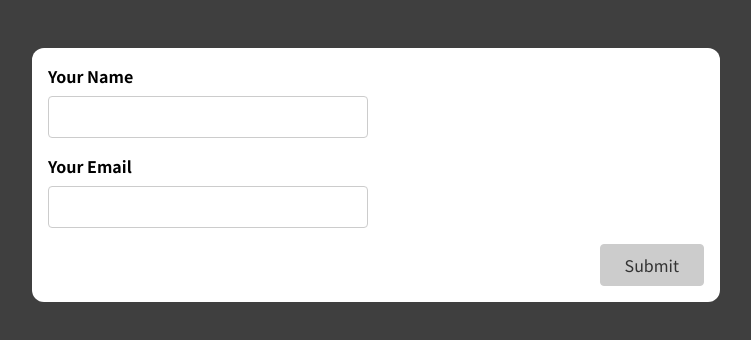
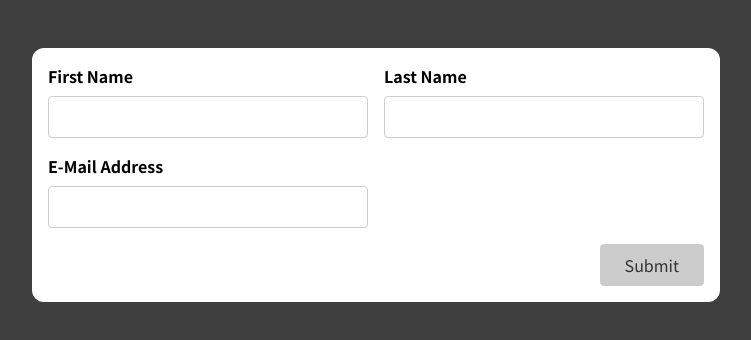
Before and after one commit to kevinsvanback/dummy-forms-and-input, a React (Create React App) app: page / in a window 1280 px wide. Shown: the top 340 px of the page, without its empty margins (264-1015 px from the left). Built offline with nearby package versions, Linux system fonts and the light colour scheme.

Commit message:
basic form connection to custom hook

```diff
--- a/src/App.js
+++ b/src/App.js
@@ -1,9 +1,9 @@
-import SimpleInput from './components/SimpleInput';
+import BasicForm from './components/BasicForm';
 
 function App() {
   return (
     <div className="app">
-      <SimpleInput />
+      <BasicForm />
     </div>
   );
 }
--- a/src/components/BasicForm.js
+++ b/src/components/BasicForm.js
@@ -1,22 +1,74 @@
+import useInput from "../hooks/useInput";
+
 const BasicForm = (props) => {
+  const { enteredValue: enteredFirstName,
+    enteredValueIsValid: enteredFirstNameIsValid,
+    valueInputIsInvalid: firstNameInputIsInvalid,
+    valueInputChangeHandler: firstNameInputChangeHandler,
+    valueInputBlurHandler: firstNameInputBlurHandler,
+    reset: resetFirstNameInput } = useInput(value => value.trim() !== '');
+
+  const { enteredValue: enteredLastName,
+    enteredValueIsValid: enteredLastNameIsValid,
+    valueInputIsInvalid: lastNameInputIsInvalid,
+    valueInputChangeHandler: lastNameInputChangeHandler,
+    valueInputBlurHandler: lastNameInputBlurHandler,
+    reset: resetLastNameInput } = useInput(value => value.trim() !== '');
+
+  const { enteredValue: enteredEmail,
+    enteredValueIsValid: enteredEmailIsValid,
+    valueInputIsInvalid: emailInputIsInvalid,
+    valueInputChangeHandler: emailInputChangeHandler,
+    valueInputBlurHandler: emailInputBlurHandler,
+    reset: resetEmailInput } = useInput(value => value.trim().includes('@'));
+
+  let formIsValid = false;
+
+  if (enteredFirstNameIsValid && enteredLastNameIsValid && enteredEmailIsValid) {
+    formIsValid = true;
+  }
+
+  const submitFormHandler = (e) => {
+    e.preventDefault();
+
+    console.log(enteredFirstName);
+    console.log(enteredLastName);
+    console.log(enteredEmail);
+
+    resetFirstNameInput();
+    resetLastNameInput();
+    resetEmailInput();
+  };
+
+  const firstNameClasses = !firstNameInputIsInvalid ? 'form-control' : 'form-control invalid';
+  const lastNameClasses = !lastNameInputIsInvalid ? 'form-control' : 'form-control invalid';
+  const emailClasses = !emailInputIsInvalid ? 'form-control' : 'form-control invalid';
+
+  const firstNameErrorMessage = firstNameInputIsInvalid && <p className="error-text">Please enter a valid first name</p>;
+  const lastNameErrorMessage = lastNameInputIsInvalid && <p className="error-text">Please enter a valid last name</p>;
+  const emailErrorMessage = emailInputIsInvalid && <p className="error-text">Please enter a valid E-mail</p>;
+
   return (
-    <form>
+    <form onSubmit={submitFormHandler}>
       <div className='control-group'>
-        <div className='form-control'>
+        <div className={firstNameClasses}>
           <label htmlFor='name'>First Name</label>
-          <input type='text' id='name' />
+          <input type='text' id='name' onChange={firstNameInputChangeHandler} onBlur={firstNameInputBlurHandler} value={enteredFirstName} />
+          {firstNameErrorMessage}
         </div>
-        <div className='form-control'>
+        <div className={lastNameClasses}>
           <label htmlFor='name'>Last Name</label>
-          <input type='text' id='name' />
+          <input type='text' id='name' onChange={lastNameInputChangeHandler} onBlur={lastNameInputBlurHandler} value={enteredLastName} />
+          {lastNameErrorMessage}
         </div>
       </div>
-      <div className='form-control'>
+      <div className={emailClasses}>
         <label htmlFor='name'>E-Mail Address</label>
-        <input type='text' id='name' />
+        <input type='text' id='name' onChange={emailInputChangeHandler} onBlur={emailInputBlurHandler} value={enteredEmail} />
+        {emailErrorMessage}
       </div>
       <div className='form-actions'>
-        <button>Submit</button>
+        <button disabled={!formIsValid}>Submit</button>
       </div>
     </form>
   );
```
